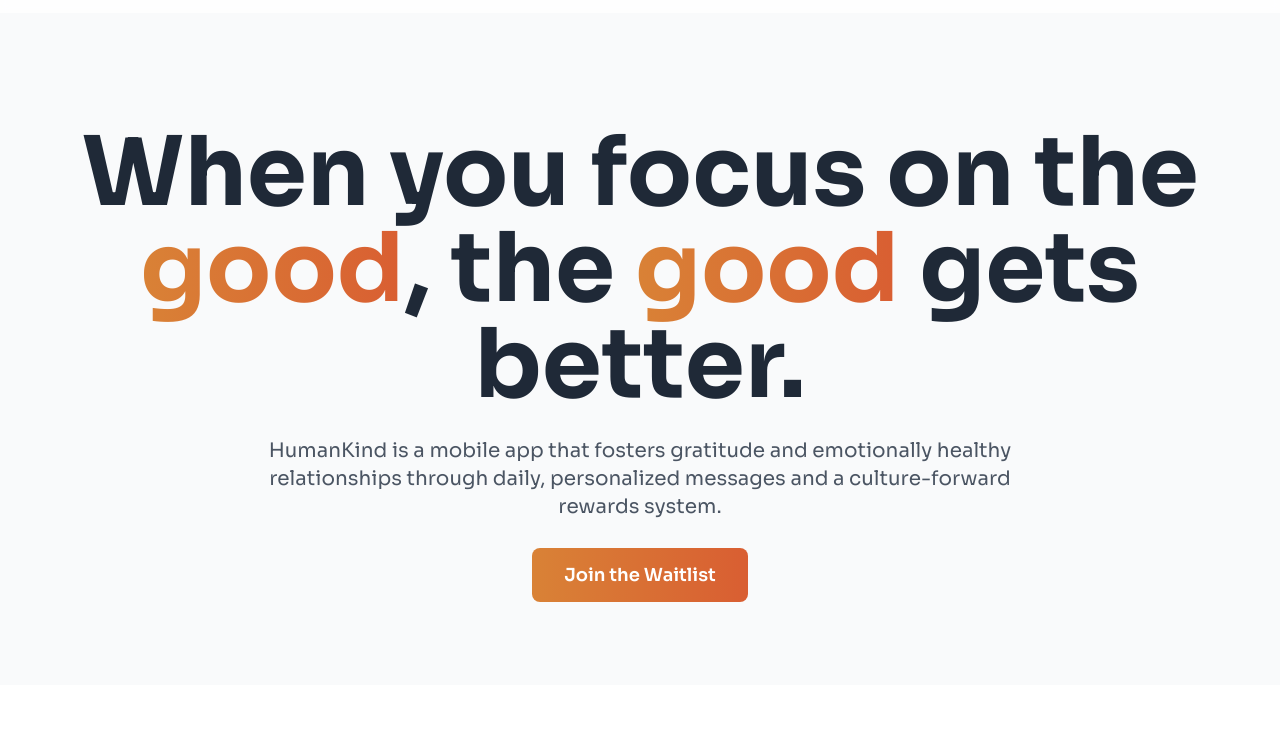
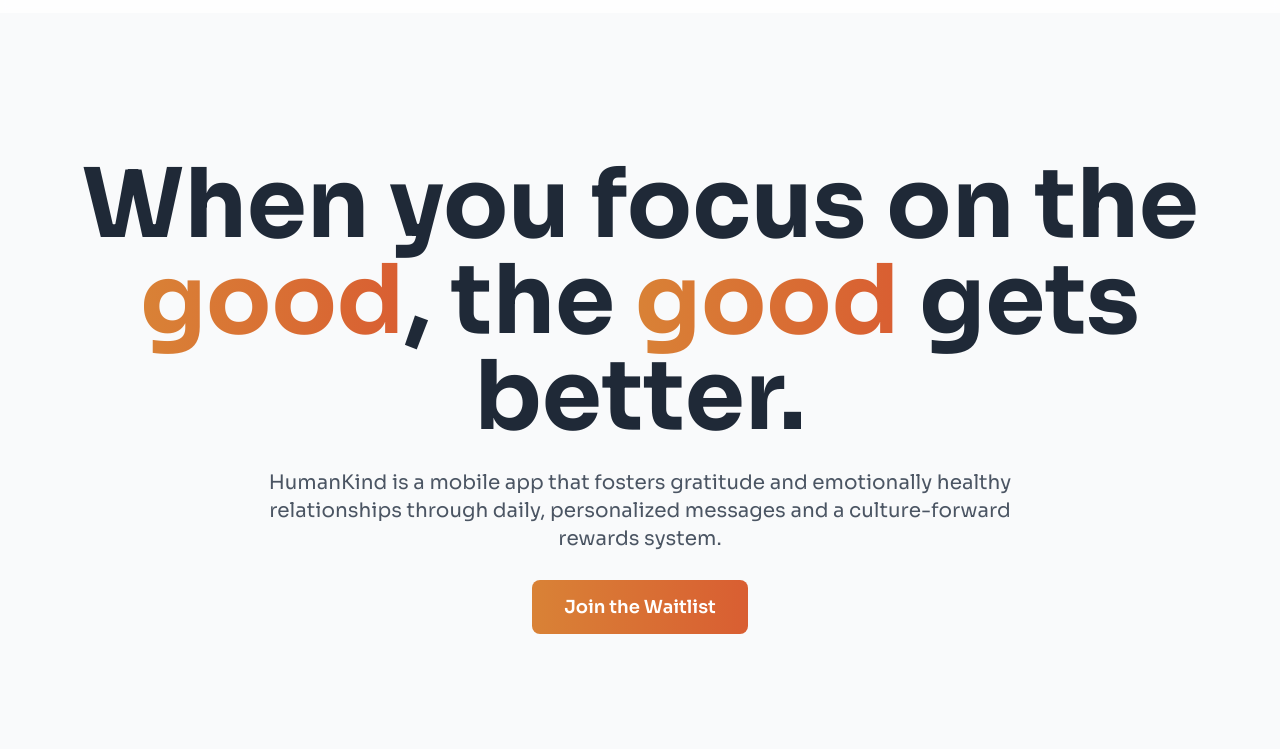
Before and after one commit to grsphx-human/grsphx-human.github.io, a website: page index.html in a window 1280 px wide. Shown: the part 51-800 px from the top of the page. Drawn offline with nearby package versions, Linux system fonts and the light colour scheme.

Commit message:
Update index.html

```diff
--- a/index.html
+++ b/index.html
@@ -122,7 +122,7 @@
     </div>
 
     <!-- Hero Section -->
-    <main class="w-full flex flex-col justify-center pt-24 pb-24">
+    <main class="w-full flex flex-col justify-center min-h-[calc(100vh-80px)] py-16">
         <div class="w-full max-w-7xl mx-auto px-6 text-center">
             <h1 class="text-5xl md:text-8xl font-bold leading-tight animate-on-scroll">
                 When you focus on the <span class="gradient-text">good</span>, the <span class="gradient-text">good</span> gets better.
```
